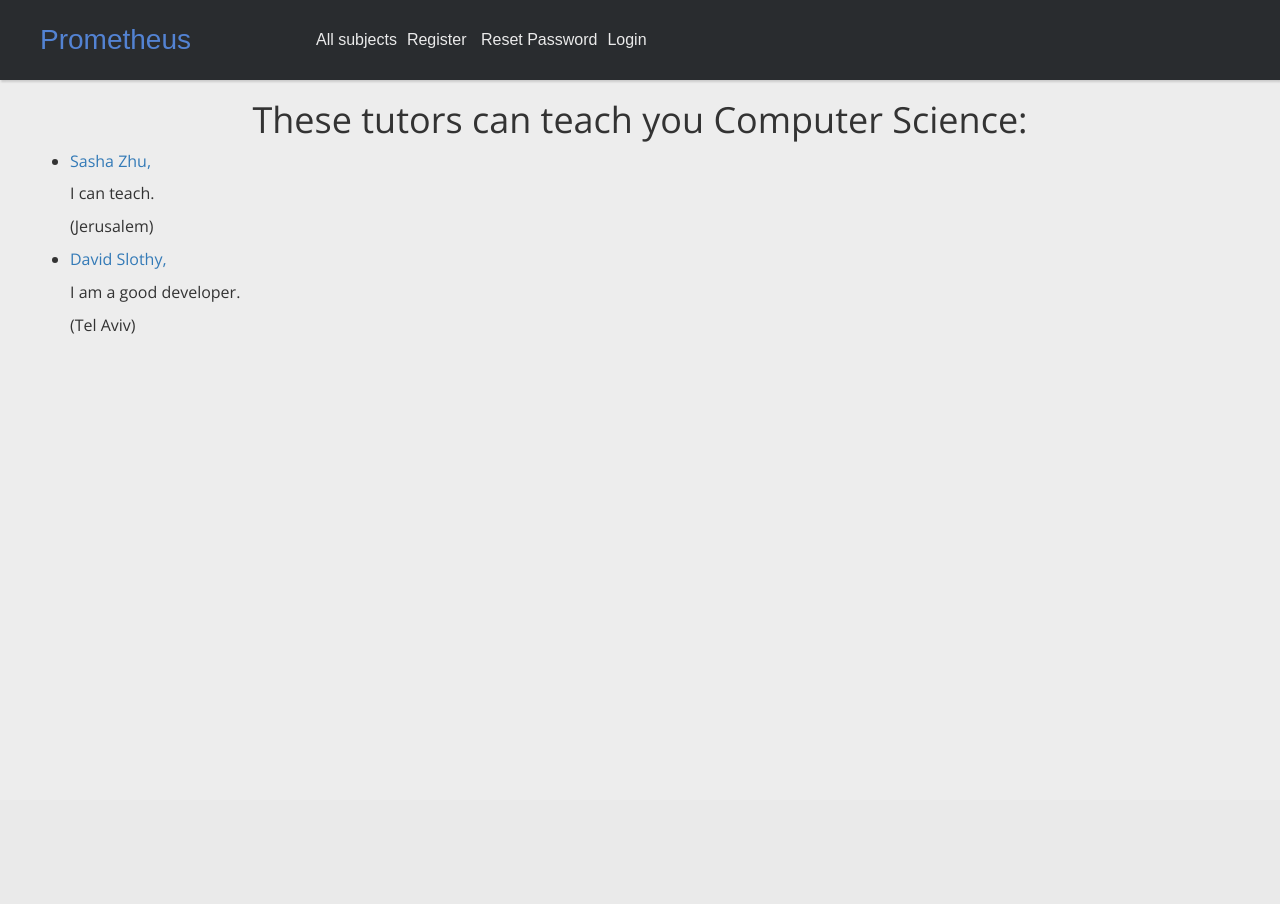
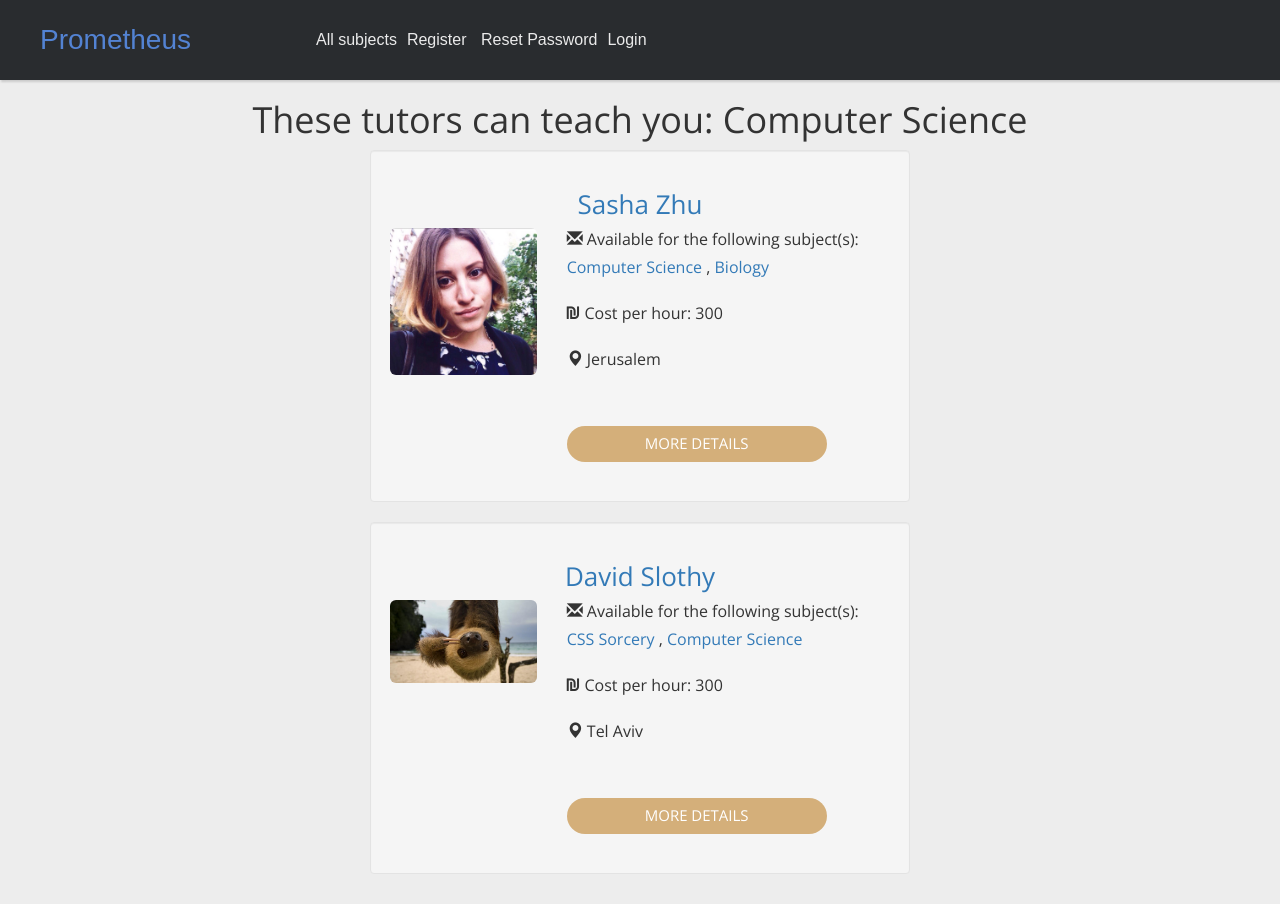
Before and after one commit to mainyanim/tutorsProject, a Django app: page /account/subject/4 in a window 1280 px wide. Before the commit the page ends 334 px from the top, so only its background shows below. Run offline with Django 3.2, Linux system fonts and the light colour scheme; data comes from the database, SQL or seed files in the repository; both versions use the stored data as it was after the commit; some libraries are stand-ins or nearby versions.

Commit message:
Subject detail
Finished profile and subject detail pages. Minor text fixes on home.

```diff
--- a/tutors/accounts/static/accounts/css/mainPage.css
+++ b/tutors/accounts/static/accounts/css/mainPage.css
@@ -513,11 +513,11 @@ label, input {
 }
 
 .bs-callout-danger {
-    border-left-color: #d9534f;
+    border-left-color: #d4af7a;
 }
 
 .bs-callout-danger h4{
-    color: #d9534f;
+    color: #d4af7a;
 }
 
 .resume .list-group-item:first-child, .resume .list-group-item:last-child{
--- a/tutors/accounts/templates/accounts/subject_detail.html
+++ b/tutors/accounts/templates/accounts/subject_detail.html
@@ -1,25 +1,54 @@
-{% extends "base.html" %}
-
+{% extends 'base.html' %}
+{%load static%}
+{% load ratings %}
 {% block content %}
 {% if subject %}
-<h1>These tutors can teach you {{subject.name}}:</h1>
+<h1>These tutors can teach you: {{subject.name}}</h1>
 <div class = "container">
   <ul>
-    {%for user in subject.tutor_type.all %}
-    <li>
-      <a href="{% url 'accounts:view_profile_with_pk' pk=user.pk %}">
-        {{user.first_name}}
-        {{user.last_name}},
-          </a>
-        </p>
-        <p>
-          {{user.description}}
-        </p>
-        <p>
-          ({{user.area}})
-        </p>
-    </li>
-
+    {% for user in subject.tutor_type.all %}
+    <div class="container-fluid">
+      <div class="row">
+        <div class="col-xs-6 center-block" style="float:none;">
+          <div class="well well-md">
+          <h2 class ="red-text text-center titleTag">
+            <a href="{% url 'accounts:view_profile_with_pk' pk=user.pk %}"> {{user.first_name}} {{user.last_name}}</a>
+          </h2>
+            <div class="row">
+                <div class="col-sm-6 col-md-4">
+                  {% if user.image %}
+                      <img src="{{ user.image.url }}"  alt="" class="img-rounded img-responsive"/>
+                  {% endif %}
+                </div>
+                <div class="col-sm-6 col-md-8">
+                    <p>
+                      <i class="glyphicon glyphicon-envelope"></i>
+                      Available for the following subject(s):
+                      <br />
+                      {%for subject in user.subject.all %}
+                      <a href = "{{subject.get_absolute_url}}">
+                        {{subject}}
+                      </a>
+                      {% if not forloop.last %},
+                      {%endif%}
+                      {%endfor%}
+                      <br/>
+                      <br/>
+                      <i class="fa fa-ils"></i>
+                      Cost per hour: {{user.charge}}
+                      <br />
+                      <br />
+                      <i class="glyphicon glyphicon-map-marker"></i> {{user.area}}
+                    </p>
+                    <div class="btn-group">
+                          <a href="{% url 'accounts:view_profile_with_pk' pk=user.pk %}"><button type="submit" class="submit">More details</button></a>
+                    </div>
+                </div>
+            </div>
+          </div>
+        </div>
+      </div>
+    </div>
     {%endfor%}
   </ul>
   </div>
```
Also changed, not shown: tutors/accounts/templates/accounts/profile.html (+13 -35 lines), tutors/home/templates/home/home.html (+2 -6 lines), tutors/db.sqlite3.
